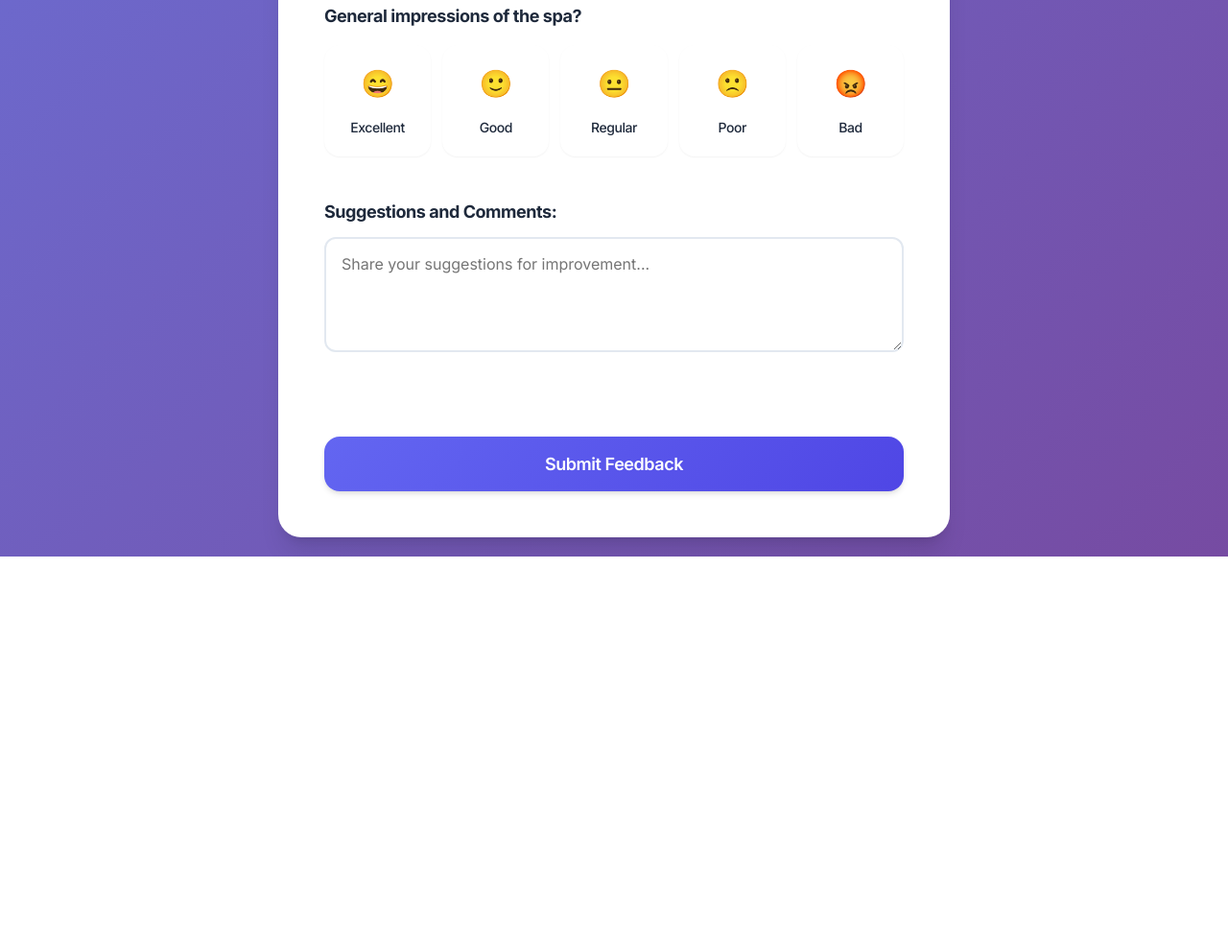
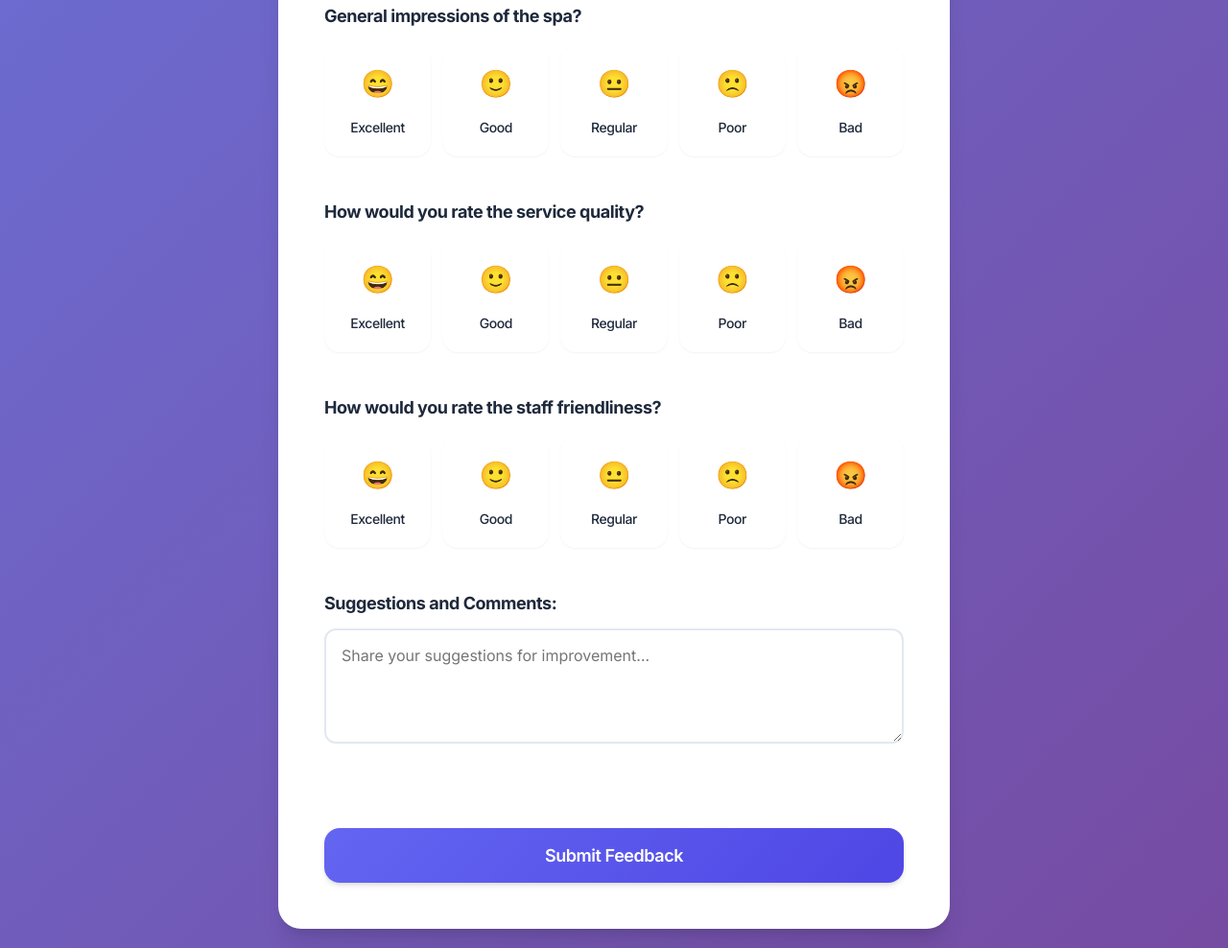
Before and after one commit to ISMAKUN17/spa, a plain HTML site: page index.html in a window 1280 px wide. Shown: the part 1377-2365 px from the top of the page at 96% size. Before the commit the page ends 1957 px from the top, so only its background shows below. Drawn offline with Linux system fonts and the light colour scheme.

Commit message:
Update index.html

```diff
--- a/index.html
+++ b/index.html
@@ -516,6 +516,28 @@
             </div>
 
             <div class="form-group">
+                <label><strong>How would you rate the service quality?</strong></label>
+                <div class="rating-faces" data-question="service_quality">
+                    <input type="radio" id="service-quality-5" name="service_quality" value="Excellent" required><label for="service-quality-5"><span class="face-icon">😄</span><small>Excellent</small></label>
+                    <input type="radio" id="service-quality-4" name="service_quality" value="Good"><label for="service-quality-4"><span class="face-icon">🙂</span><small>Good</small></label>
+                    <input type="radio" id="service-quality-3" name="service_quality" value="Regular"><label for="service-quality-3"><span class="face-icon">😐</span><small>Regular</small></label>
+                    <input type="radio" id="service-quality-2" name="service_quality" value="Poor"><label for="service-quality-2"><span class="face-icon">🙁</span><small>Poor</small></label>
+                    <input type="radio" id="service-quality-1" name="service_quality" value="Bad"><label for="service-quality-1"><span class="face-icon">😡</span><small>Bad</small></label>
+                </div>
+            </div>
+
+            <div class="form-group">
+                <label><strong>How would you rate the staff friendliness?</strong></label>
+                <div class="rating-faces" data-question="staff_friendliness">
+                    <input type="radio" id="staff-friendliness-5" name="staff_friendliness" value="Excellent" required><label for="staff-friendliness-5"><span class="face-icon">😄</span><small>Excellent</small></label>
+                    <input type="radio" id="staff-friendliness-4" name="staff_friendliness" value="Good"><label for="staff-friendliness-4"><span class="face-icon">🙂</span><small>Good</small></label>
+                    <input type="radio" id="staff-friendliness-3" name="staff_friendliness" value="Regular"><label for="staff-friendliness-3"><span class="face-icon">😐</span><small>Regular</small></label>
+                    <input type="radio" id="staff-friendliness-2" name="staff_friendliness" value="Poor"><label for="staff-friendliness-2"><span class="face-icon">🙁</span><small>Poor</small></label>
+                    <input type="radio" id="staff-friendliness-1" name="staff_friendliness" value="Bad"><label for="staff-friendliness-1"><span class="face-icon">😡</span><small>Bad</small></label>
+                </div>
+            </div>
+
+            <div class="form-group">
                 <label for="suggestions"><strong>Suggestions and Comments:</strong></label>
                 <textarea id="suggestions" name="suggestions" rows="4" placeholder="Share your suggestions for improvement..."></textarea>
             </div>
@@ -602,6 +624,8 @@
                 therapist_rating: formData.get('therapist_rating') || '',
                 checking_process: formData.get('checking_process') || '',
                 spa_impressions: formData.get('spa_impressions') || '',
+                service_quality: formData.get('service_quality') || '',
+                staff_friendliness: formData.get('staff_friendliness') || '',
                 suggestions: formData.get('suggestions') ? formData.get('suggestions').trim() : '',
                 timestamp: new Date().toISOString()
             };
```
